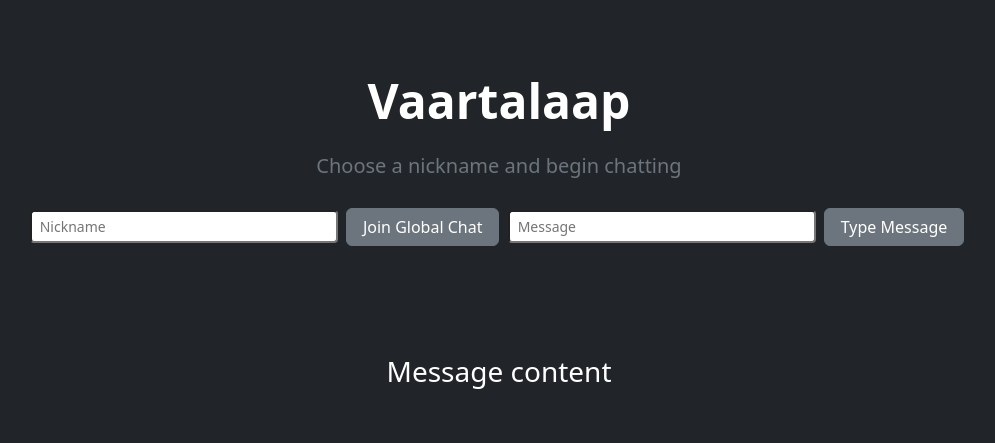
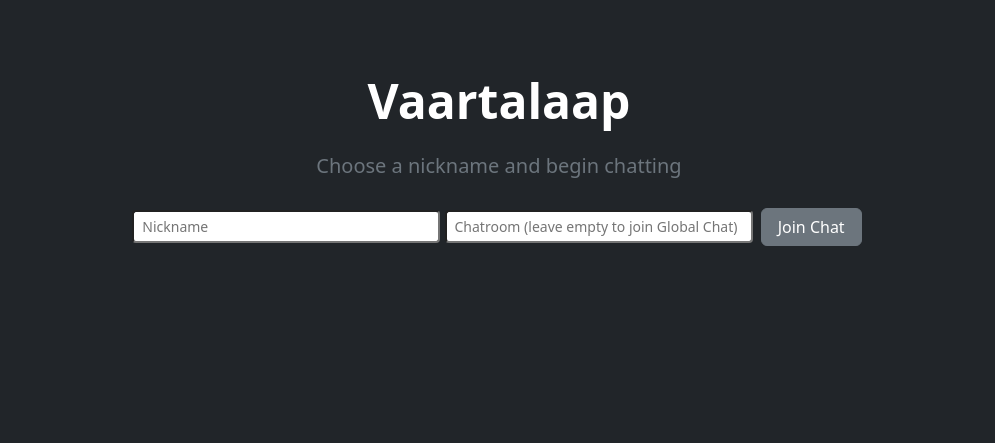
Before and after one commit to UtkarshRastogi0712/Vaartalaap, a Django app: page /chat/ in a window 1280 px wide. Shown: the top 443 px of the page, without its empty margins (141-1136 px from the left). Run offline with Django 4.2, Linux system fonts and the light colour scheme.

Commit message:
Refactored homepage to take username and chatroom as input

```diff
--- a/chatApp/urls.py
+++ b/chatApp/urls.py
@@ -1,6 +1,7 @@
-from django.urls import path
+from django.urls import path, path
 from . import views
 
 urlpatterns = [
-    path('', views.index, name='index')
+    path('', views.index, name='index'),
+    path('chatroom/', views.chatroom, name='chatroom')
 ]
--- a/chatApp/views.py
+++ b/chatApp/views.py
@@ -2,3 +2,7 @@ from django.shortcuts import render,HttpResponse
 
 def index(request):
     return render(request, 'index.html')
+
+def chatroom(request):
+    print(request.path)
+    return render(request, 'chatroom.html')
--- a/templates/index.html
+++ b/templates/index.html
@@ -3,73 +3,23 @@
 <div class="px-4 py-5 text-center bg-dark text-white">
     <h1 class="display-5 mx-auto my-4 fw-bold">Vaartalaap</h1>
     <h5 class="display-10 my-3 text-secondary my-50">Choose a nickname and begin chatting</h5>
-    <input type="text" id="nickname" class="my-3 form-control-sm w-25" placeholder="Nickname" aria-label="Nickname" aria-describedby="basic-addon1" required>
-    <button type='button' id="globalbtn" class='btn btn-secondary btn-large px-3 mx-1' onClick="joinGloabl()">Join Global Chat</button>
-    <input type="text" id="message" class="my-3 form-control-sm w-25" placeholder="Message" aria-label="Message" aria-describedby="basic-addon1" required>
-    <button type='button' id="messagebtn" class='btn btn-secondary btn-large px-3 mx-1' onClick="sendMessage()">Type Message</button>
+    <form id="chatForm" method="GET">
+        <input type="text" id="nickname" class="my-3 form-control-sm w-25" placeholder="Nickname" aria-label="Nickname" aria-describedby="basic-addon1" required>
+        <input type="text" id="chatroom" class="my-3 form-control-sm w-25" placeholder="Chatroom (leave empty to join Global Chat)" aria-label="Chatroom" aria-describedby="basic-addon1" required>
+        <button type='button' id="globalbtn" class='btn btn-secondary btn-large px-3 mx-1' onClick="joinChatroom()">Join Chat</button>
+    </form>
 </div>
-<div class="px-4 py-5 text-center bg-dark text-white" id="messagebox">
-    <h3>Message content</h3>
-</div>
-{%endblock%}
+{% endblock %}
 {% block jsScript%}
 <script>
-    const nickname = document.getElementById("nickname")
-    var proceed = false
-    var data =''
-    let connected = false
-    nickname.addEventListener("input", (e)=>{
-        if(e.target.value){
-            proceed=true
-            data=e.target.value
-            document.getElementById("globalbtn").className = 'btn btn-primary btn-large px-3 mx-1'
-        }else{
-            proceed=false
-            data=''
-            document.getElementById("globalbtn").className = 'btn btn-secondary btn-large px-3 mx-1'
-        }
-    })
-    let chatSocket = null
-    function joinGloabl() {
-        if(proceed){
-            chatSocket = new WebSocket(
-                'ws://'
-                + window.location.host
-                + '/chat/global/'
-            )
-            console.log("Button clicked!")
-        chatSocket.onopen = function(e) {
-            connected = true
-            console.log("Joined global chat")}
-            }
+    function joinChatroom(){
+        const form = document.getElementById("chatForm")
+        const nickname = document.getElementById("nickname").value ? document.getElementById("nickname").value : "JohnDoe"
+        const chatroom = document.getElementById("chatroom").value ? document.getElementById("chatroom").value : "global"
+        const url = "http://" + window.location.host + "/chat/chatroom/"+chatroom+"/"+nickname+"/"
+        form.setAttribute("action","http://"+window.location.host+"/chat/chatroom/")
+        console.log(form.action)
+        form.submit()
     }
-
-    function sendMessage(){
-        if(connected){
-            document.getElementById("globalbtn").className = 'btn btn-primary btn-large px-3 mx-1'
-            const message = document.getElementById("message").value
-            chatSocket.send(JSON.stringify({
-                'message': message
-            }))
-            document.getElementById("message").value = ''
-        }
-    }
-    chatSocket.onmessage = function(e) {
-        const data = JSON.parse(e.data);
-        const message = data.message;
-
-        setMessage(message);
-    };
-
-    function setMessage(message){
-        var msg = document.createElement('h3');
-
-        var message = document.createTextNode(message);
-        msg.appendChild(message);
-
-        var container = document.getElementById('messagebox');
-        container.appendChild(msg);
-    }
-
 </script>
 {% endblock %}
```
Also changed, not shown: templates/chatroom.html (+74 -0 lines).
